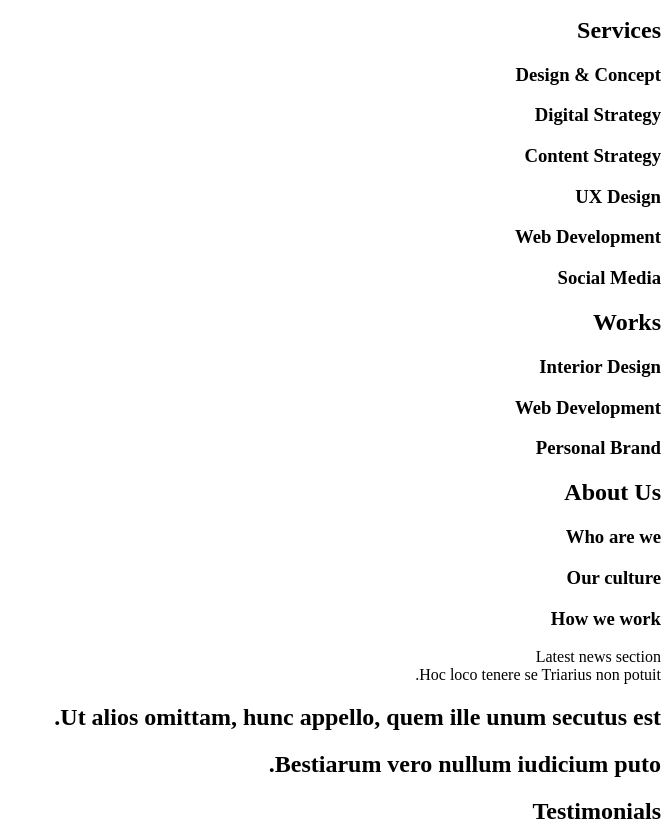
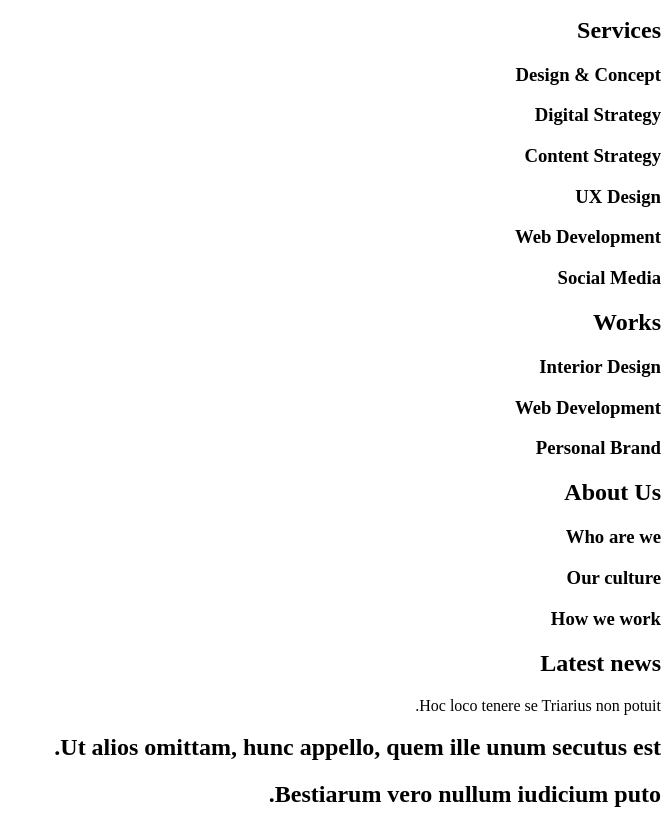
Before and after one commit to jessebrumley/atlas-web_front_end, a plain HTML site: page html_advanced/10-index.html in a window 1280 px wide. Shown: the part 148-969 px from the top of the page, without its empty margins (611-1280 px from the left). Drawn offline with Linux system fonts and the light colour scheme.

Commit message:
9 and 10 fix

```diff
--- a/html_advanced/10-index.html
+++ b/html_advanced/10-index.html
@@ -45,7 +45,7 @@
                 <h3>How we work</h3>
             </section>
             <section>
-                Latest news section
+                <h2>Latest news</h2>
                 <article>
                     <h32>Hoc loco tenere se Triarius non potuit.</h2>
                 </article>
```
Also changed, not shown: html_advanced/9-index.html (+1 -1 lines).
